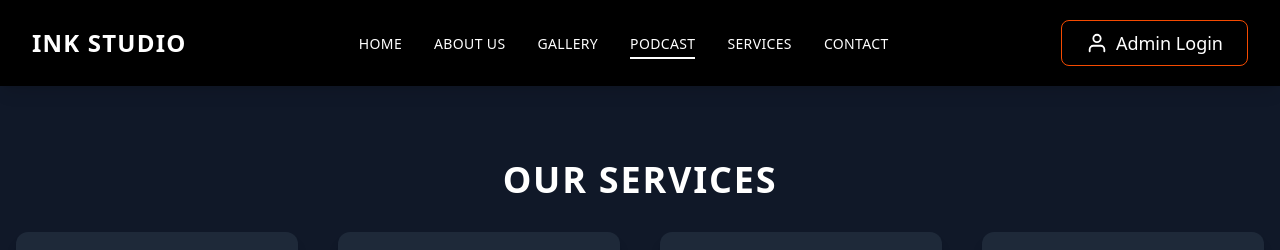
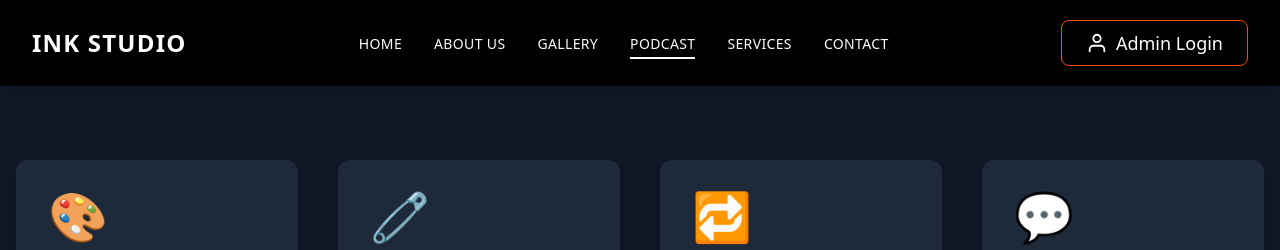
Before and after one commit to Priti6542/tatto, a React (Vite) app: page /podcast in a window 1280 px wide. Shown: the top 250 px of the page. Built offline with nearby package versions, Linux system fonts and the light colour scheme.

Commit message:
add podcast section

```diff
--- a/src/components/podcast/ServicesSection.jsx
+++ b/src/components/podcast/ServicesSection.jsx
@@ -26,7 +26,7 @@ const services = [
 const ServicesSection = () => (
   <section className="py-20 bg-gray-900 text-white ">
     <div className="container mx-auto px-4">
-      <h2 className="text-4xl font-bold mb-8 text-center uppercase tracking-wider mt-20">Our Services</h2>
+      <h2 className="text-4xl font-bold mb-8 text-center uppercase tracking-wider mt-20"></h2>
       <div className="grid gap-10 md:grid-cols-2 lg:grid-cols-4">
         {services.map((service, idx) => (
           <div key={service.title} className="bg-gray-800 rounded-xl p-8 shadow-lg hover:bg-orange-500/20 transition">
```
